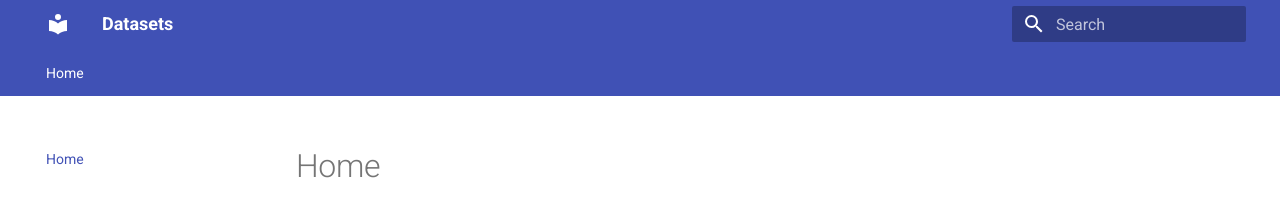
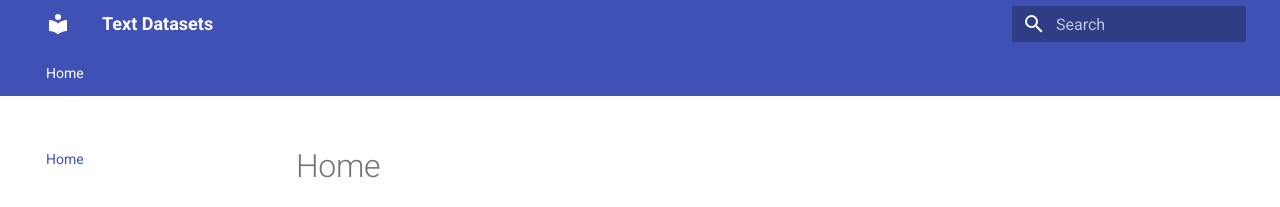
Before and after one commit to experimaestro/datamaestro_text, an MkDocs documentation site: the page built from docs/index.md, in a window 1280 px wide. Shown: the top 207 px of the page. Built offline with MkDocs 1.6.1 and Material for MkDocs 9.7.7, drawn with Linux system fonts in a browser that asks for light colours.

Commit message:
Updates in documention

```diff
--- a/datasets_text/__init__.py
+++ b/datasets_text/__init__.py
@@ -2,5 +2,5 @@ import datasets
 
 class Repository(datasets.Repository):
     AUTHOR = """Benjamin Piwowarski <benjamin@piwowarski.fr>"""
-    DESCRIPTION = """Information access repository"""
-    NAMESPACE = """info-access"""
+    DESCRIPTION = """Text datasets repository"""
+    NAMESPACE = """text"""
--- a/mkdocs.yml
+++ b/mkdocs.yml
@@ -1,7 +1,6 @@
 # Configuration
 
-site_name: Datasets
-site_description: datasets A dataset manager
+site_name: Text Datasets
 theme: readthedocs
 
 # Main pages
@@ -10,7 +9,8 @@ nav:
 
 # Automatic page generation for datasets
 plugins:
-  - datasets
+  - datasets:
+        repository: text
   - search
 
 # Theme
```
